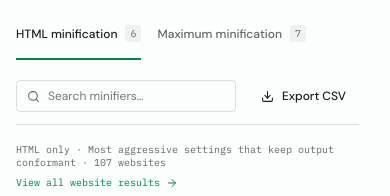
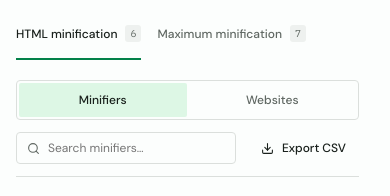
Before and after one commit to j9t/minifier-benchmarks, a website: page site/index.html in a window 390 px wide. Shown: the part 833-1029 px from the top of the page. Drawn offline with Linux system fonts and the light colour scheme.

Commit message:
feat: improve view switch for results display
Replaced the view toggle button with a button group for switching between "Minifiers" and "Websites" views. Updated JS, CSS, and HTML to support this change, enhancing usability and accessibility.

(This commit message was AI-generated.)

```diff
--- a/site/app.js
+++ b/site/app.js
@@ -53,7 +53,7 @@ const elements = {
   results: document.getElementById('results'),
   search: document.getElementById('search'),
   exportButton: document.getElementById('export'),
-  viewToggle: document.getElementById('view-toggle'),
+  viewButtons: document.querySelectorAll('[data-view]'),
   context: document.getElementById('context'),
   footnote: document.getElementById('footnote'),
   fullResults: document.getElementById('full-results'),
@@ -290,7 +290,9 @@ function render() {
   });
   elements.results.setAttribute('aria-labelledby', 'tab-' + state.mode);
   elements.context.textContent = `${modes[state.mode].context} · ${getModeData().siteCount} websites`;
-  elements.viewToggle.querySelector('span').textContent = isSites ? 'View minifier summary' : 'View all website results';
+  elements.viewButtons.forEach(function (button) {
+    button.setAttribute('aria-pressed', String(button.dataset.view === state.view));
+  });
   elements.search.placeholder = isSites ? 'Search websites…' : 'Search minifiers…';
   elements.search.setAttribute('aria-label', isSites ? 'Search websites' : 'Search minifiers');
   elements.fullResults.href = `${urlRepo}#${modes[state.mode].anchor}`;
@@ -401,10 +403,8 @@ function writeHash() {
   }
 }
 
-// Selecting a tab shows its summary, so that the HTML tab returns to the default view
 function selectMode(mode) {
   state.mode = mode;
-  state.view = 'summary';
   state.query = '';
   elements.search.value = '';
   writeHash();
@@ -426,12 +426,15 @@ elements.search.addEventListener('input', function (event) {
   render();
 });
 
-elements.viewToggle.addEventListener('click', function () {
-  state.view = state.view === 'sites' ? 'summary' : 'sites';
-  state.query = '';
-  elements.search.value = '';
-  writeHash();
-  render();
+elements.viewButtons.forEach(function (button) {
+  button.addEventListener('click', function () {
+    if (button.dataset.view === state.view) return;
+    state.view = button.dataset.view;
+    state.query = '';
+    elements.search.value = '';
+    writeHash();
+    render();
+  });
 });
 
 elements.results.addEventListener('click', function (event) {
--- a/site/default.css
+++ b/site/default.css
@@ -176,23 +176,6 @@ input {
 .button-outline:hover {
 	background: var(--secondary);
 	color: inherit;
-}
-
-.link-button {
-	align-items: center;
-	background: none;
-	border: 0;
-	color: var(--positive);
-	cursor: pointer;
-	display: inline-flex;
-	font: inherit;
-	gap: 6px;
-	padding: 0;
-}
-
-.link-button:hover span {
-	text-decoration: underline;
-	text-underline-offset: 3px;
 }
 
 /* Header */
@@ -454,6 +437,36 @@ input {
 	display: flex;
 	gap: 12px;
 	margin-bottom: 12px;
+}
+
+.view-switch {
+	border: 1px solid var(--border);
+	border-radius: 4px;
+	display: flex;
+	gap: 2px;
+	padding: 2px;
+}
+
+.view-switch button {
+	background: none;
+	border: 0;
+	border-radius: 2px;
+	color: var(--muted-foreground);
+	cursor: pointer;
+	font-size: 12px;
+	font-weight: 500;
+	height: 26px;
+	padding-inline: 12px;
+	transition: background-color 0.2s, color 0.2s;
+}
+
+.view-switch button:hover {
+	color: var(--foreground);
+}
+
+.view-switch button[aria-pressed="true"] {
+	background: var(--positive-soft);
+	color: var(--foreground);
 }
 
 .search-wrap {
@@ -990,17 +1003,25 @@ th.numeric {
 		display: none;
 	}
 
+	.table-controls {
+		flex-wrap: wrap;
+	}
+
+	.view-switch {
+		width: 100%;
+	}
+
+	.view-switch button {
+		flex: 1;
+		height: 34px;
+	}
+
 	.search-wrap {
 		flex: 1;
 	}
 
 	.search-wrap input {
 		width: 100%;
-	}
-
-	.table-context {
-		flex-direction: column;
-		gap: 7px;
 	}
 
 	.benchmark-table th,
--- a/site/index.html
+++ b/site/index.html
@@ -94,6 +94,10 @@
 						</button>
 					</div>
 					<div class="table-controls">
+						<div class="view-switch" role="group" aria-label="Results view">
+							<button type="button" data-view="summary" aria-pressed="true">Minifiers</button>
+							<button type="button" data-view="sites" aria-pressed="false">Websites</button>
+						</div>
 						<label class="search-wrap">
 							<svg class="icon" viewBox="0 0 24 24" width="13" height="13" aria-hidden="true"><use href="#icon-search"/></svg>
 							<input type="search" id="search" placeholder="Search minifiers…" aria-label="Search minifiers">
@@ -106,10 +110,6 @@
 				</div>
 				<div class="table-context">
 					<span id="context"></span>
-					<button type="button" class="link-button" id="view-toggle">
-						<span>View all website results</span>
-						<svg class="icon" viewBox="0 0 24 24" width="12" height="12" aria-hidden="true"><use href="#icon-arrow-right"/></svg>
-					</button>
 				</div>
 				<div class="table-scroll" id="results" role="tabpanel" aria-labelledby="tab-html" tabindex="0">
 					<p class="table-message">Loading results…</p>
@@ -182,7 +182,6 @@
 			<symbol id="icon-github" viewBox="0 0 24 24"><path d="M15 22v-4a4.8 4.8 0 0 0-1-3.5c3 0 6-2 6-5.5.08-1.25-.27-2.48-1-3.5.28-1.15.28-2.35 0-3.5 0 0-1 0-3 1.5-2.64-.5-5.36-.5-8 0C6 2 5 2 5 2c-.3 1.15-.3 2.35 0 3.5A5.403 5.403 0 0 0 4 9c0 3.5 3 5.5 6 5.5-.39.49-.68 1.05-.85 1.65-.17.6-.22 1.23-.15 1.85v4"/><path d="M9 18c-4.51 2-5-2-7-2"/></symbol>
 			<symbol id="icon-arrow-up-right" viewBox="0 0 24 24"><path d="M7 7h10v10"/><path d="M7 17 17 7"/></symbol>
 			<symbol id="icon-arrow-down" viewBox="0 0 24 24"><path d="M12 5v14"/><path d="m19 12-7 7-7-7"/></symbol>
-			<symbol id="icon-arrow-right" viewBox="0 0 24 24"><path d="M5 12h14"/><path d="m12 5 7 7-7 7"/></symbol>
 			<symbol id="icon-arrow-down-up" viewBox="0 0 24 24"><path d="m3 16 4 4 4-4"/><path d="M7 20V4"/><path d="m21 8-4-4-4 4"/><path d="M17 4v16"/></symbol>
 			<symbol id="icon-check" viewBox="0 0 24 24"><path d="M20 6 9 17l-5-5"/></symbol>
 			<symbol id="icon-code" viewBox="0 0 24 24"><path d="m18 16 4-4-4-4"/><path d="m6 8-4 4 4 4"/><path d="m14.5 4-5 16"/></symbol>
```
